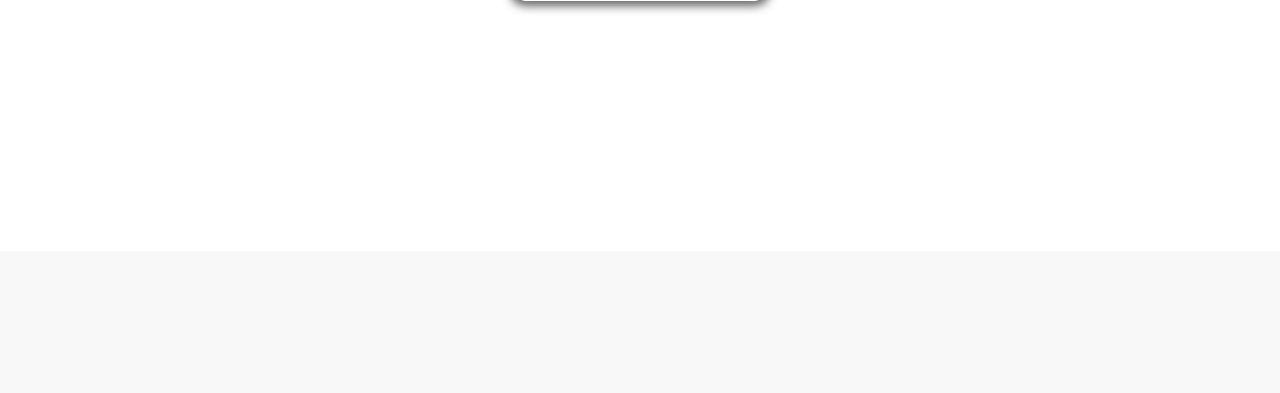
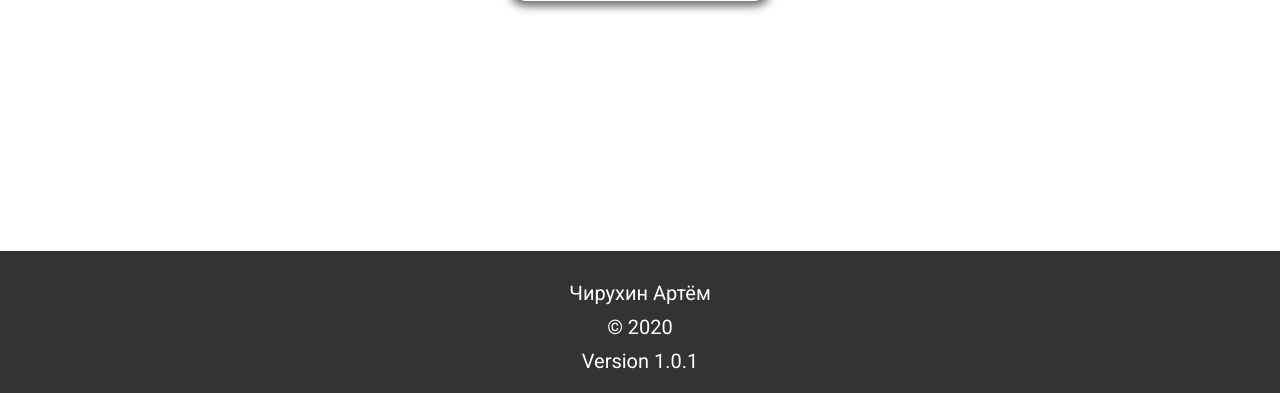
Before and after one commit to artemchiruhin/artemchiruhin.github.io, a PHP site: page / in a window 1280 px wide. Shown: the part 2949-3342 px from the top of the page. Before the commit the page ends 2960 px from the top, so only its background shows below. Run offline with PHP 8.4, Linux system fonts and the light colour scheme.

Commit message:
Initial commit

```diff
--- a/css/style.css
+++ b/css/style.css
@@ -2,7 +2,6 @@
 *{
     padding: 0;
     margin: 0;
-    box-sizing: border-box;
     font-family: 'Roboto', sans-serif;
 }
 header{
@@ -202,6 +201,20 @@
 	border-radius: 30px;
 	padding: 5px 10px;
 }
+/* Футер */
+footer{
+	background-color: #333;
+	text-align: center;
+	padding: 20px 0;
+}
+.footer-text{
+	text-align: center;
+	color: #fff;
+	font-size: 20px;
+}
+.footer-text p{
+	margin-top: 10px;
+}
 /* Адаптация */
 @media screen and (max-width: 1300px){
 	h1{
--- a/index.html
+++ b/index.html
@@ -2,6 +2,7 @@
 <html lang="en">
 <head>
     <meta charset="UTF-8">
+    <meta name="viewport" content="width=device-width, initial-scale=1">
     <title>Чирухин Артём</title>
     <link rel="stylesheet" href="css/style.css">
     <link href="https://fonts.googleapis.com/css2?family=Roboto:wght@400;700&display=swap" rel="stylesheet">
@@ -63,6 +64,13 @@
             <div class="button">Get Random Color</div>
         </div>
     </section>
+    <footer>
+        <div class="footer-text">
+            <p class="myName">Чирухин Артём</p>
+            <p class="copyright">© 2020</p>
+            <p class="version">Version 1.0.1</p>
+        </div>
+    </footer>
     <script src="js/script.js"></script>
 </body>
 </html>
```
